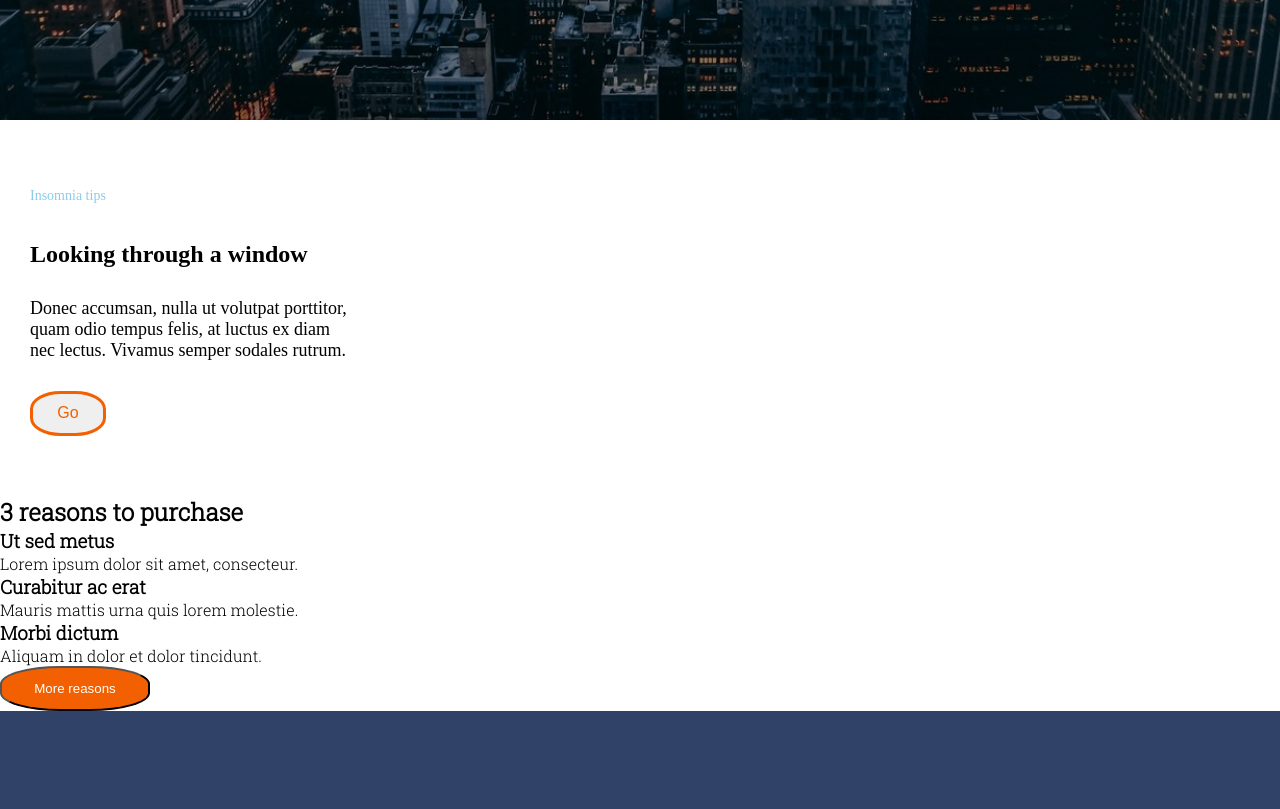
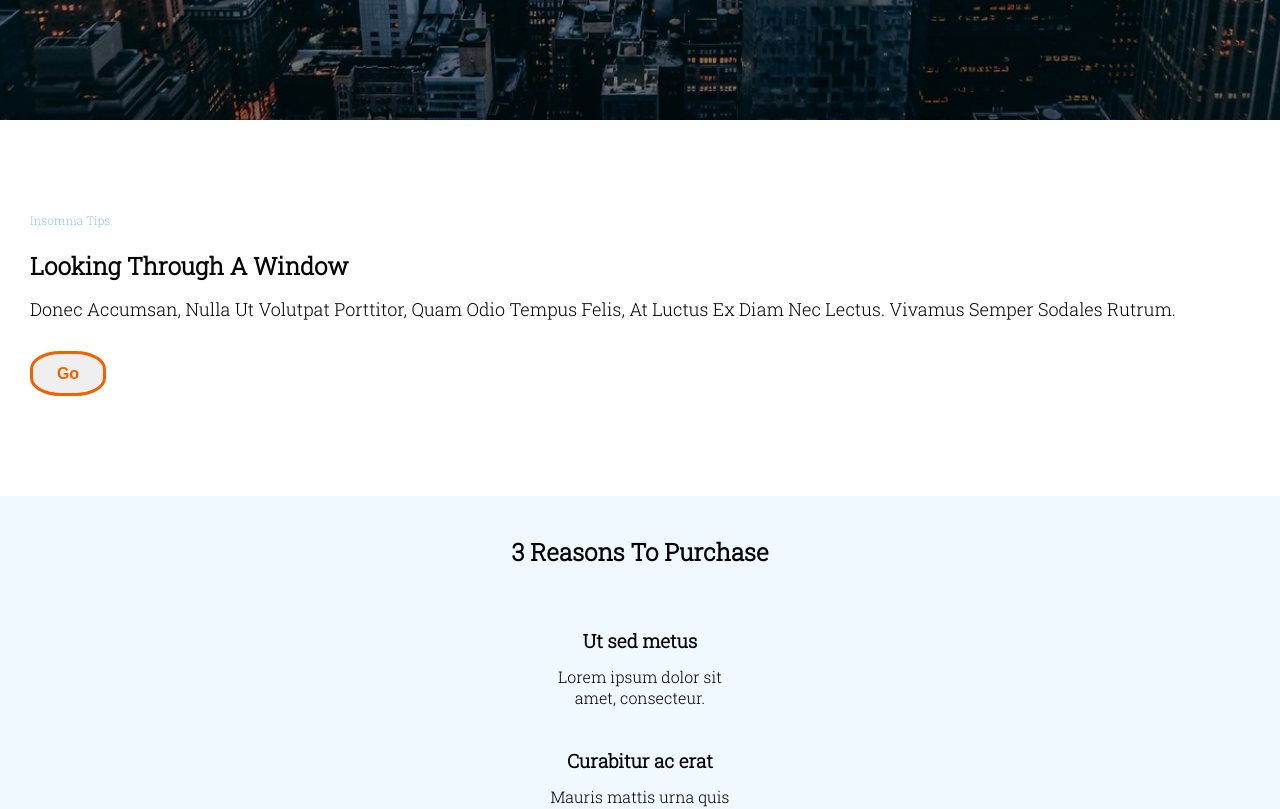
Before and after one commit to Adalab/modulo-1-evaluacion-final-vicblanc92, a website: page src/html/index.html in a window 1280 px wide. Shown: the part 680-1489 px from the top of the page. Drawn offline with nearby package versions, Linux system fonts and the light colour scheme; files that its build step writes are made by us from their sources; files whose address does not match are found by name.

Commit message:
update main structrure, update grid and sass

```diff
--- a/src/html/partials/aside.html
+++ b/src/html/partials/aside.html
@@ -1,12 +1,12 @@
 <aside class="aside__page">
   <h2 class="aside__page--title">3 reasons to purchase</h2>
 
-  <h3 class="aside__page--subtitle1">Ut sed metus</h3>
-  <p class="aside__page--text1">Lorem ipsum dolor sit amet, consecteur.</p>
-  <h3 class="aside__page--subtitle2">Curabitur ac erat</h3>
-  <p class="aside__page--text2">Mauris mattis urna quis lorem molestie.</p>
-  <h3 class="aside__page--subtitle3">Morbi dictum</h3>
-  <p class="aside__page--text3">Aliquam in dolor et dolor tincidunt.</p>
+  <h3 class="aside__page--subtitle">Ut sed metus</h3>
+  <p class="aside__page--text">Lorem ipsum dolor sit amet, consecteur.</p>
+  <h3 class="aside__page--subtitle">Curabitur ac erat</h3>
+  <p class="aside__page--text">Mauris mattis urna quis lorem molestie.</p>
+  <h3 class="aside__page--subtitle">Morbi dictum</h3>
+  <p class="aside__page--text">Aliquam in dolor et dolor tincidunt.</p>
 
-  <button class="aside__btn">More reasons</button>
+  <button class="aside__page--btn">More reasons</button>
 </aside>
--- a/src/html/partials/hero.html
+++ b/src/html/partials/hero.html
@@ -1,5 +1,7 @@
 <div class="hero__page">
-  <div class="hero__page--container">
+  <div class="hero__icon">
+    <img class="hero__icon--scroll" src="./assets/images/ico-scroll-down.svg"></p>
+  </div>
     <h1 class="hero__page--text1">@@title</h1>
     <h2 class="hero__page--text2">In hac habitasse platea dictumst.</h2>
   </div>
--- a/src/html/partials/main1.html
+++ b/src/html/partials/main1.html
@@ -1,11 +1,13 @@
 <main class="main__page">
-  <small class="main__page--insomnia">Insomnia tips</small>
-  <h2 class="main__page--title">Looking through a window</h2>
   <div class="main__page--wrapper">
+    <small class="main__page--insomnia">Insomnia tips</small>
+
+    <h2 class="main__page--title">Looking through a window</h2>
+
     <p class="main__page--paragraph1">
       Donec accumsan, nulla ut volutpat porttitor, quam odio tempus felis, at
       luctus ex diam nec lectus. Vivamus semper sodales rutrum.
     </p>
   </div>
-  <button class="main__page--btn">Go</button>
+  <button class="main__page--btn"><strong>Go</strong></button>
 </main>
--- a/src/scss/layout/_aside.scss
+++ b/src/scss/layout/_aside.scss
@@ -1,19 +1,33 @@
 .aside {
   &__page {
+    height: 100vh;
     display: grid;
+    grid-template-rows: 130px 30px 80px 30px 80px 30px;
     grid-template-columns: 1fr;
+    grid-gap: 5px;
+    font-family: "Roboto Slab";
+    justify-items: center;
+    background-color: $iceBlue;
 
-    font-family: "Roboto Slab", serif;
-  }
+    &--title {
+      text-transform: capitalize;
+      margin-top: 40px;
+    }
+    &--subtitle {
+      line-height: 20px;
+    }
+    &--text {
+      width: 200px;
+      text-align: center;
+    }
 
-  &--subtitle1 {
-  }
-
-  &__btn {
-    background-color: $brightOrange;
-    color: $white;
-    border-radius: 40%;
-    width: 150px;
-    height: 45px;
+    &--btn {
+      background-color: $brightOrange;
+      color: $white;
+      border: 1px solid $brightOrange;
+      width: 124px;
+      height: 45px;
+      border-radius: 20px;
+    }
   }
 }
--- a/src/scss/layout/_main1.scss
+++ b/src/scss/layout/_main1.scss
@@ -7,20 +7,18 @@
     align-items: flex-start;
     margin-left: 15px;
     margin-right: 15px;
+    font-family: "Roboto Slab";
+    text-transform: capitalize;
     &--insomnia {
       color: $lightBlue;
-      font-size: 14px;
-      margin: 15px;
+      font-size: 12px;
+      margin: 15px 0px 5px 15px;
       line-height: 30px;
       width: 90px;
       height: 30px;
     }
     &--wrapper {
       width: 100%;
-      flex-direction: column;
-      justify-content: center;
-      align-items: center;
-      align-content: center;
     }
     &--title {
       font-size: 24px;
@@ -30,7 +28,6 @@
     &--paragraph1 {
       font-size: 18px;
       margin: 15px;
-      width: 320px;
     }
 
     &--btn {
```
